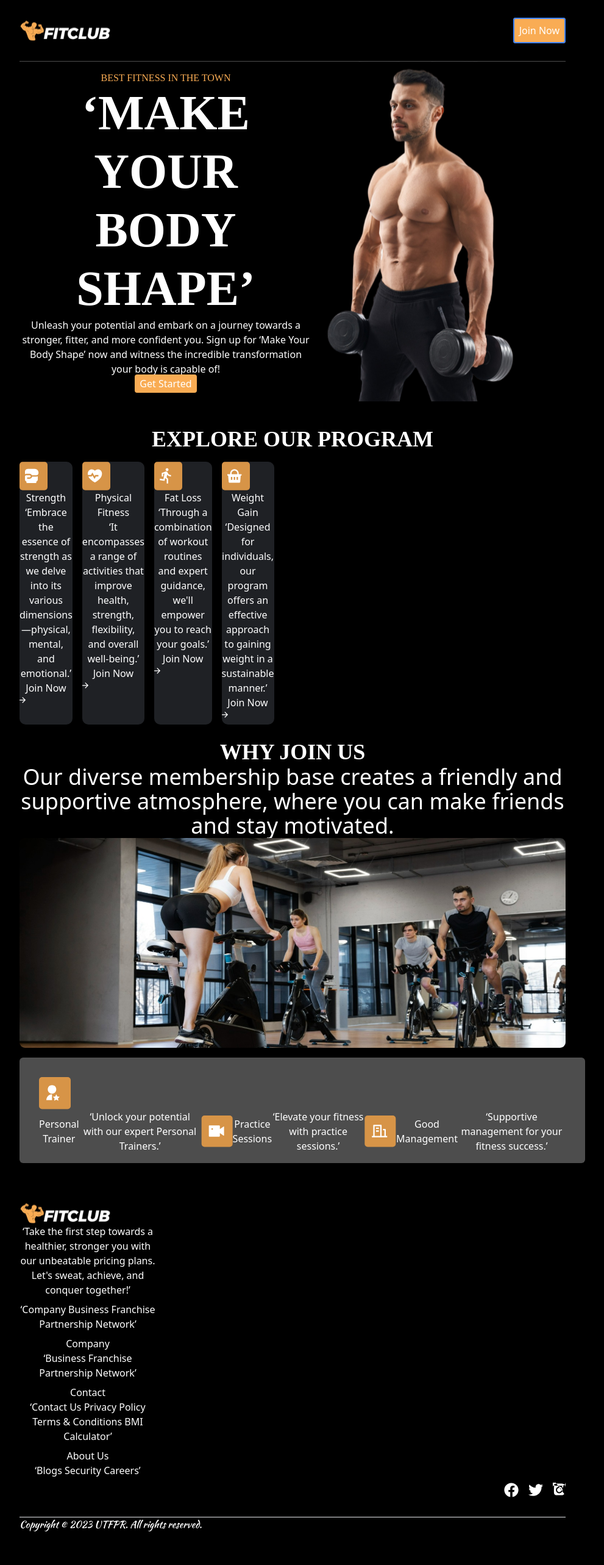
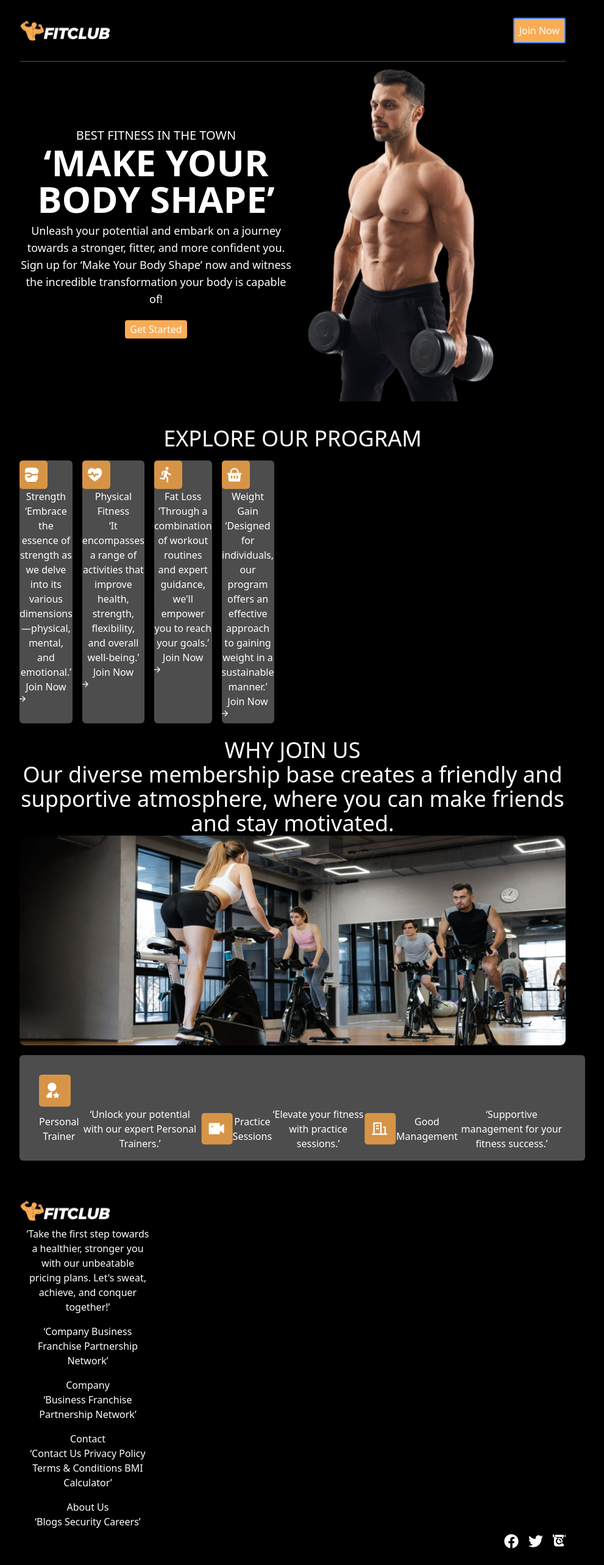
Before and after one commit to bruno654/prova1, a Next.js app: page / in a window 1280 px wide. Shown: the top 2566 px of the page at 61% size, without its empty margins (160-1151 px from the left). Before the commit the page ends 2512 px from the top, so only its background shows below. Built offline with nearby package versions, Linux system fonts and the light colour scheme.

Commit message:
fix: tailwindcss

```diff
--- a/app/components/Banner.tsx
+++ b/app/components/Banner.tsx
@@ -13,38 +13,13 @@ export default function Banner() {
         />
       </div>
       <div className="basis-1/2 text-center text-white">
-        <h2
-          style={{
-            color: '#F9AC54',
-            fontFamily: 'Poppins',
-            fontSize: '16px',
-            fontStyle: 'normal',
-            lineHeight: 'normal',
-          }}
-        >
+        <h2 className="text-[#F9AC54] text-xl font-normal text-white">
           BEST FITNESS IN THE TOWN
         </h2>
-        <h3
-          style={{
-            fontFamily: 'Poppins',
-            fontSize: '80px',
-            fontStyle: 'normal',
-            fontWeight: '700',
-            lineHeight: '96px',
-            color: '#FFF',
-          }}
-        >
+        <h3 className="font-bold text-6xl text-white mb-2">
           <span>&lsquo;MAKE YOUR BODY SHAPE&rsquo;</span>
         </h3>
-        <div
-          style={{
-            display: 'flex',
-            width: '480px',
-            paddingRight: '0px',
-            flexDirection: 'column',
-            alignItems: 'flex-start',
-          }}
-        >
+        <div className="text-white text-lg mb-6">
           Unleash your potential and embark on a journey towards a stronger, fitter, and more confident you. Sign up for &lsquo;Make Your Body Shape&rsquo; now and witness the incredible transformation your body is capable of!
         </div>
         <a
--- a/app/components/Courses.tsx
+++ b/app/components/Courses.tsx
@@ -9,13 +9,13 @@ export default function Courses() {
       </div>
 
       <div className="md:col-span-2 lg:col-span-3 mt-2 text-green-300 text-4xl text-center">
-        <h2 id="cursos" style={{ color: '#FFF', textAlign: 'center', fontFamily: 'Poppins', fontSize: '36px', fontStyle: 'normal', fontWeight: '600', lineHeight: 'normal' }}>
+        <h2 id="cursos" className="text-white text-center font-Poppins text-4xl font-normal font-weight-600">
           EXPLORE OUR PROGRAM
         </h2>
       </div>
 
       <div className="flex gap-4">
-        <div className="bg-[#4d4d4d] rounded-md pb-2" style={{ width: '224px', alignSelf: 'stretch', borderRadius: '10px', background: '#1F2125' }}>
+        <div className="bg-[#4d4d4d] rounded-md pb-2 w-[224px] self-stretch rounded-[10px] bg-[#1F2125]">
           <a href="/curso_html.html">
             <Image src="/img/span.h2d-2c1f7555.svg" alt="Descrição da Imagem" width={46} height={46} />
 
@@ -26,7 +26,7 @@ export default function Courses() {
             </div>
           </a>
         </div>
-        <div className="bg-[#4d4d4d] rounded-md pb-2" style={{ width: '224px', alignSelf: 'stretch', borderRadius: '10px', background: '#1F2125' }}>
+        <div className="bg-[#4d4d4d] rounded-md pb-2 w-[224px] self-stretch rounded-[10px] bg-[#1F2125]">
           <a href="/curso_css.html">
             <Image src="/img/span.h2d-f5945c58.svg" alt="Descrição da Imagem" width={46} height={46} />
 
@@ -37,7 +37,7 @@ export default function Courses() {
             </div>
           </a>
         </div>
-        <div className="bg-[#4d4d4d] rounded-md pb-2" style={{ width: '224px', alignSelf: 'stretch', borderRadius: '10px', background: '#1F2125' }}>
+        <div className="bg-[#4d4d4d] rounded-md pb-2 w-[224px] self-stretch rounded-[10px] bg-[#1F2125]">
           <a href="/curso_js.html">
             <Image src="/img/span.h2d-54bf5fec (1).svg" alt="Descrição da Imagem" width={46} height={46} />
 
@@ -48,7 +48,7 @@ export default function Courses() {
             </div>
           </a>
         </div>
-        <div className="bg-[#4d4d4d] rounded-md pb-2" style={{ width: '224px', alignSelf: 'stretch', borderRadius: '10px', background: '#1F2125' }}>
+        <div className="bg-[#4d4d4d] rounded-md pb-2 w-[224px] self-stretch rounded-[10px] bg-[#1F2125]">
           <a href="/curso_html.html">
             <Image src="/img/span.h2d-9e0534cb.svg" alt="Descrição da Imagem" width={46} height={46} />
 
@@ -62,19 +62,19 @@ export default function Courses() {
       </div>
 
       <div className="md:col-span-2 lg:col-span-3 mt-2 text-green-300 text-4xl text-center">
-        <h2 id="cursos" style={{ color: '#FFF', textAlign: 'center', fontFamily: 'Poppins', fontSize: '36px', fontStyle: 'normal', fontWeight: '600', lineHeight: 'normal' }}>
+        <h2 id="cursos" className="text-white text-center font-Poppins text-4xl font-normal font-weight-600">
           WHY JOIN US
         </h2>
 
-        <p style={{ color: 'white' }}>Our diverse membership base creates a friendly and supportive atmosphere, where you can make friends and stay motivated.</p>
+        <p className="text-white">Our diverse membership base creates a friendly and supportive atmosphere, where you can make friends and stay motivated.</p>
         <Image src="/img/join.jpg.svg" alt="Descrição da Imagem" width={992} height={381} />
       </div>
 
-      <div className="bg-[#4d4d4d] rounded-md pb-2" style={{ display: 'flex', width: '928px', height: '172.5px', padding: '32px 32.01px 32px 32px', alignItems: 'flex-start', alignContent: 'flex-start', gap: '0px 32px', flexWrap: 'wrap' }}>
+      <div className="bg-[#4d4d4d] rounded-md pb-2 flex w-[928px] h-[172.5px] p-[32px] gap-[32px] flex-wrap">
         <a href="/curso_html.html">
           <Image src="/img/span.h2d-d05be9c1.svg" alt="Descrição da Imagem" width={52} height={52} />
 
-          <div className="text-white text-center" style={{ display: 'flex', flexDirection: 'row', alignItems: 'center' }}>
+          <div className="text-white text-center flex flex-row items-center">
             <h3>Personal Trainer</h3>
             <p>&lsquo;Unlock your potential with our expert Personal Trainers.&rsquo;</p>
             <Image src="/img/span.h2d-f2d1818.svg" alt="Descrição da Imagem" width={52} height={52} />
--- a/app/components/Footer.tsx
+++ b/app/components/Footer.tsx
@@ -1,9 +1,9 @@
-import { Kaushan_Script, Poppins } from 'next/font/google';
 import Image from 'next/image';
+import { Kaushan_Script } from 'next/font/google';
 
 const kaushan = Kaushan_Script({
   subsets: ['latin'],
-  weight: '400'
+  weight: '400',
 });
 
 export default function Footer() {
@@ -11,21 +11,21 @@ export default function Footer() {
     <footer id="contato" className="mt-16">
       <Image src="/img/logo.svg" alt="Descrição da Imagem" width={150} height={35.25} />
 
-      <div className="bg-black rounded-md pb-2" style={{ width: '224px', alignSelf: 'stretch', borderRadius: '10px' }}>
+      <div className="bg-black rounded-md w-56 self-stretch p-2 rounded-lg">
         <a href="/curso_html.html">
           <div className="text-white text-center">
             <p>&lsquo;Take the first step towards a healthier, stronger you with our unbeatable pricing plans. Let's sweat, achieve, and conquer together!&rsquo;</p>
           </div>
         </a>
       </div>
-      <div className="bg-black rounded-md pb-2" style={{ width: '224px', alignSelf: 'stretch', borderRadius: '10px' }}>
+      <div className="bg-black rounded-md w-56 self-stretch p-2 rounded-lg">
         <a href="/curso_html.html">
           <div className="text-white text-center">
             <p>&lsquo;Company Business Franchise Partnership Network&rsquo;</p>
           </div>
         </a>
       </div>
-      <div className="bg-black rounded-md pb-2" style={{ width: '224px', alignSelf: 'stretch', borderRadius: '10px' }}>
+      <div className="bg-black rounded-md w-56 self-stretch p-2 rounded-lg">
         <a href="/curso_html.html">
           <div className="text-white text-center">
             <h1>Company</h1>
@@ -33,7 +33,7 @@ export default function Footer() {
           </div>
         </a>
       </div>
-      <div className="bg-black rounded-md pb-2" style={{ width: '224px', alignSelf: 'stretch', borderRadius: '10px' }}>
+      <div className="bg-black rounded-md w-56 self-stretch p-2 rounded-lg">
         <a href="/curso_html.html">
           <div className="text-white text-center">
             <h1>Contact</h1>
@@ -41,7 +41,7 @@ export default function Footer() {
           </div>
         </a>
       </div>
-      <div className="bg-black rounded-md pb-2" style={{ width: '224px', alignSelf: 'stretch', borderRadius: '10px' }}>
+      <div className="bg-black rounded-md w-56 self-stretch p-2 rounded-lg">
         <a href="/curso_html.html">
           <div className="text-white text-center">
             <h1>About Us</h1>
@@ -62,7 +62,7 @@ export default function Footer() {
         </a>
         <a href="">
           <svg fill="white" xmlns="http://www.w3.org/2000/svg" height="1em" viewBox="0 0 448 512">
-            <path d="M224.1 141c-63.6 0-114.9 51.3-114.9 114.9s51.3 114.9 114.9 114.9S339 319.5 339 255.9 287.7 141 224.1 141zm0 189.6c-41.1 0-74.7-33.5-74.7-74.7s33.5-74.7 74.7-74.7 74.7 33.5 74.7 74.7-33.6 74.7-74.7 74.7zm146.4-194.3c0 14.9-12 26.8-26.8 26.8-14.9 0-26.8-12-26.8-26.8s12-26.8 26.8-26.8 26.8 12 26.8 26.8zm76.1 27.2c-1.7-35.9-9.9-67.7-36.2-93.9-26.2-26.2-58-34.4-93.9-36.2-37-2.1-147.9-2.1-184.9 0-35.8 1.7-67.6 9.9-93.9 36.1s-34.4 58-36.2 93.9c-2.1 37-2.1 147.9 0-184.9 1.7 35.9 9.9 67.7 36.2 93.9s58 34.4 93.9 36.2c37 2.1 147.9 2.1 184.9 0 35.9-1.7 67.7-9.9 93.9-36.2 26.2-26.2 34.4-58 36.2-93.9 2.1-37 2.1-147.8 0-184.8zM398.8 388c-7.8 19.6-22.9 34.7-42.6 42.6-29.5 11.7-99.5 9-132.1 9s-102.7 2.6-132.1-9c-19.6-7.8-34.7-22.9-42.6-42.6-11.7-29.5-9-99.5-9-132.1s-2.6-102.7 9-132.1c7.8-19.6-34.7-22.9-42.6-42.6-11.7-29.5-9-99.5-9-132.1s-2.7-102.7 9-132.1c7.8-19.6-34.7-22.9-42.6-42.6-11.7-29.5-9-99.5-9-132.1s-2.1-102.7 0-132.1c1.7-35.9 9.9-67.7 36.2-93.9 26.2-26.2 58-34.4-93.9-36.2-37-2.1-147.9-2.1-184.9 0-35.8 1.7-67.6 9.9-93.9 36.1s-34.4 58-36.2 93.9c-2.1-37-2.1-147.8 0-184.8z" />
+            <path d="M224.1 141c-63.6 0-114.9 51.3-114.9 114.9s51.3 114.9 114.9 114.9S339 319.5 339 255.9 287.7 141 224.1 141zm0 189.6c-41.1 0-74.7-33.5-74.7-74.7s33.5-74.7 74.7-74.7 74.7 33.5 74.7 74.7-33.6 74.7-74.7 74.7zm146.4-194.3c0 14.9-12 26.8-26.8 26.8-14.9 0-26.8-12-26.8-26.8s12-26.8 26.8-26.8 26.8 12 26.8 26.8zm76.1 27.2c-1.7-35.9-9.9-67.7-36.2-93.9-26.2-26.2-58-34.4-93.9-36.2-37-2.1-147.9-2.1-184.9 0-35.8 1.7-67.6 9.9-93.9 36.1s-34.4 58-36.2 93.9c-2.1 37-2.1-147.8 0-184.8 1.7 35.9 9.9 67.7 36.2 93.9s58 34.4 93.9 36.2c37 2.1 147.9 2.1 184.9 0 35.9-1.7 67.7-9.9 93.9-36.2 26.2-26.2 34.4-58 36.2-93.9 2.1-37 2.1-147.8 0-184.8zM398.8 388c-7.8 19.6-22.9 34.7-42.6 42.6-29.5 11.7-99.5 9-132.1 9s-102.7 2.6-132.1-9c-19.6-7.8-34.7-22.9-42.6-42.6-11.7-29.5-9-99.5-9-132.1s-2.6-102.7 9-132.1c-7.8-19.6-34.7-22.9-42.6-42.6-11.7-29.5-9-99.5-9-132.1s-2.1-102.7 0-132.1c1.7-35.9 9.9-67.7 36.2-93.9 26.2-26.2 58-34.4-93.9-36.2-37-2.1-147.9-2.1-184.9 0-35.8 1.7-67.6 9.9-93.9 36.1s-34.4 58-36.2 93.9c-2.1-37-2.1-147.8 0-184.8z" />
           </svg>
         </a>
       </div>
```
